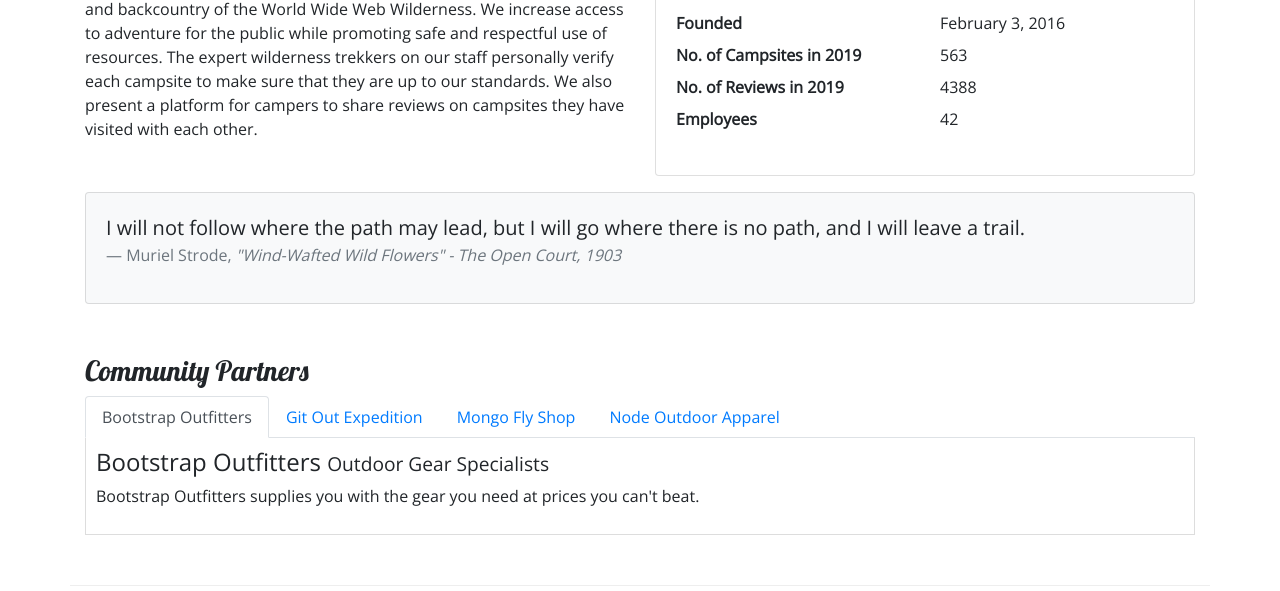
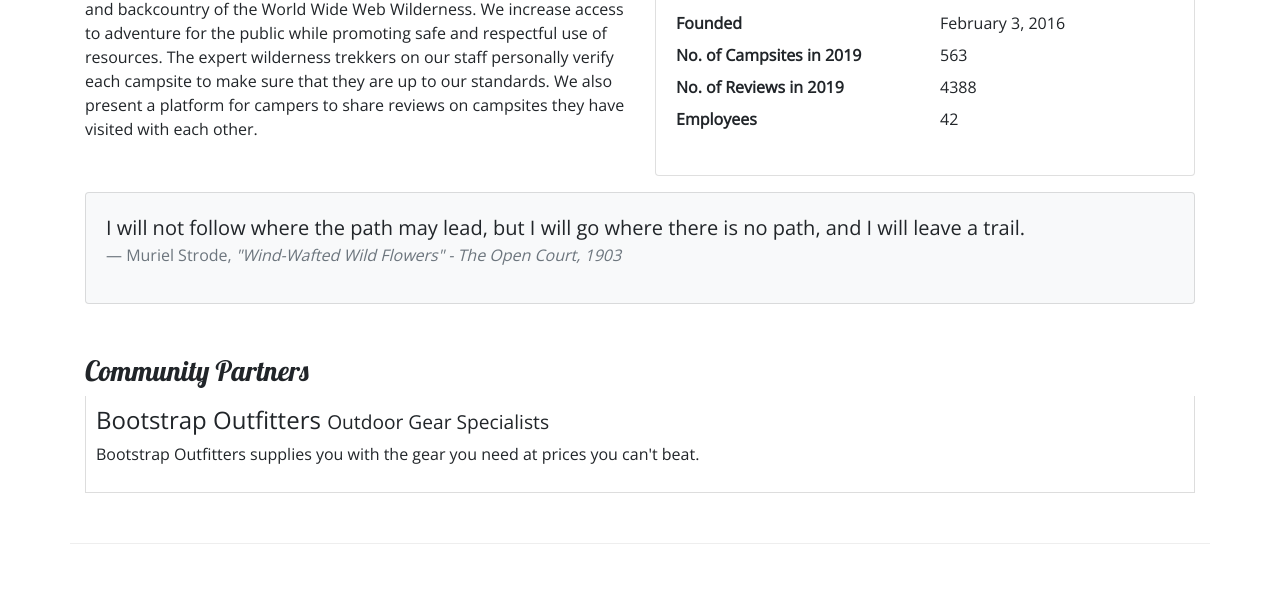
Before and after one commit to dimon7510/nucampsite, a website: page aboutus.html in a window 1280 px wide. Shown: the part 424-1015 px from the top of the page. Drawn offline with nearby package versions, Linux system fonts and the light colour scheme.

Commit message:
acordion begin

```diff
--- a/aboutus.html
+++ b/aboutus.html
@@ -111,20 +111,7 @@
         <div class="row row-content">
             <div class="col-12 col-sm-12">
                 <h3>Community Partners</h3>
-                <ul class="nav nav-tabs">
-                    <li class="nav-item">
-                        <a class="nav-link active" href="#bootstrap" role="tab" data-toggle="tab">Bootstrap Outfitters</a>
-                    </li>
-                    <li class="nav-item">
-                        <a class="nav-link" href="#git" role="tab" data-toggle="tab">Git Out Expedition</a>
-                    </li>
-                    <li class="nav-item">
-                        <a class="nav-link" href="#mongo" role="tab" data-toggle="tab">Mongo Fly Shop</a>
-                    </li>
-                    <li class="nav-item">
-                        <a class="nav-link" href="#node" role="tab" data-toggle="tab">Node Outdoor Apparel</a>
-                    </li>
-                </ul>
+
                 <div class=tab-content>
                    <div role="tabpanel" class="tab-pane fade show active" id="bootstrap">
                         <h4>Bootstrap Outfitters <small>Outdoor Gear Specialists</small></h4>
```
